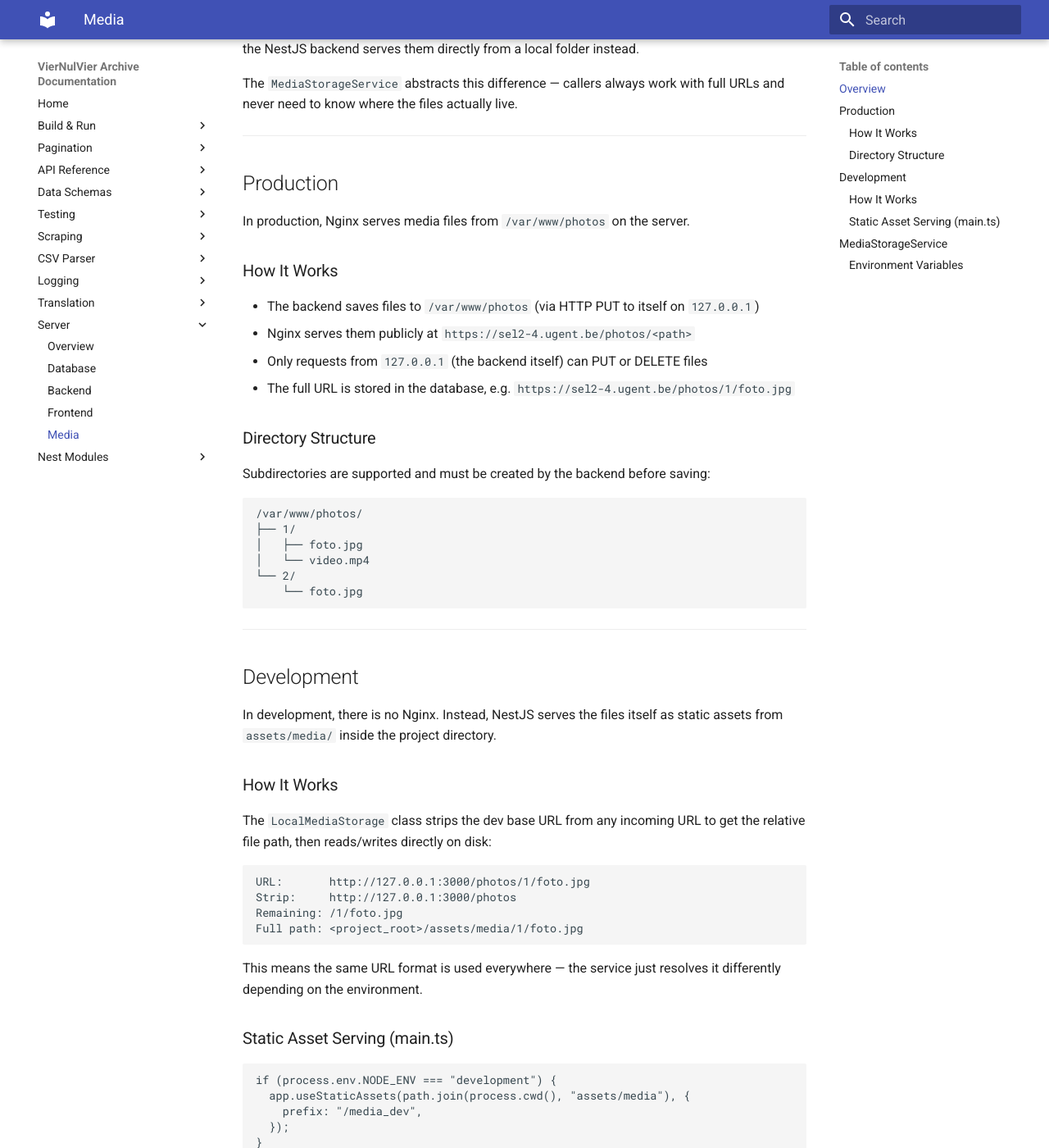
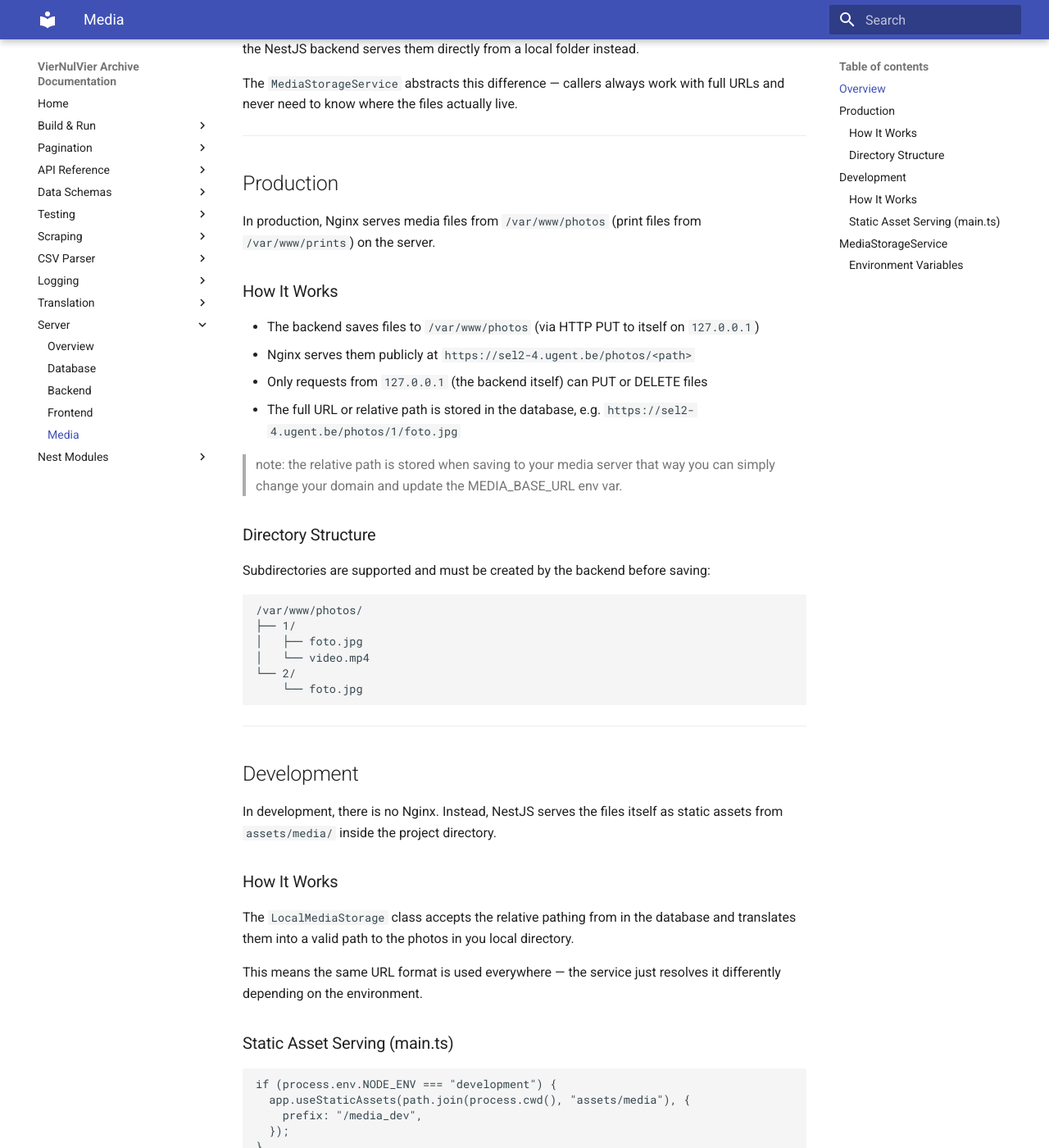
Before and after one commit to SELab-2/viernulvier-4, an MkDocs documentation site: the page built from docs/server/media.md, in a window 1280 px wide and 1400 px high, scrolled down 209 px. Shown: the whole window at 82% size. Built offline with MkDocs 1.6.1 and Material for MkDocs 9.7.7, drawn with Linux system fonts in a browser that asks for light colours; the version menu is left out; some of the changed text lies outside the part shown.

Commit message:
update doc

````diff
--- a/docs/server/media.md
+++ b/docs/server/media.md
@@ -12,14 +12,17 @@
 
 ## Production
 
-In production, Nginx serves media files from `/var/www/photos` on the server.
+In production, Nginx serves media files from `/var/www/photos` (print files from `/var/www/prints`) on the server.
 
 ### How It Works
 
 - The backend saves files to `/var/www/photos` (via HTTP PUT to itself on `127.0.0.1`)
 - Nginx serves them publicly at `https://sel2-4.ugent.be/photos/<path>`
 - Only requests from `127.0.0.1` (the backend itself) can PUT or DELETE files
-- The full URL is stored in the database, e.g. `https://sel2-4.ugent.be/photos/1/foto.jpg`
+- The full URL or relative path is stored in the database, e.g. `https://sel2-4.ugent.be/photos/1/foto.jpg`
+
+> note: the relative path is stored when saving to your media server that way you can simply change your domain and
+> update the MEDIA_BASE_URL env var.
 
 ### Directory Structure
 
@@ -43,15 +46,8 @@
 
 ### How It Works
 
-The `LocalMediaStorage` class strips the dev base URL from any incoming URL to get the relative file path, then
-reads/writes directly on disk:
-
-```
-URL:       http://127.0.0.1:3000/photos/1/foto.jpg
-Strip:     http://127.0.0.1:3000/photos
-Remaining: /1/foto.jpg
-Full path: <project_root>/assets/media/1/foto.jpg
-```
+The `LocalMediaStorage` class accepts the relative pathing from in the database and translates them into a valid path to
+the photos in you local directory.
 
 This means the same URL format is used everywhere — the service just resolves it differently depending on the
 environment.
@@ -83,18 +79,19 @@
 
 ### Environment Variables
 
-| Variable         | Description                       | Default (dev)                  | Default (prod)                   |
-|------------------|-----------------------------------|--------------------------------|----------------------------------|
-| `MEDIA_BASE_URL` | Base URL used to build media URLs | `http://127.0.0.1:3000/photos` | `https://sel2-4.ugent.be/photos` |
+| Variable         | Description                       | Default (dev)           | Default (prod)            |
+|------------------|-----------------------------------|-------------------------|---------------------------|
+| `MEDIA_BASE_URL` | Base URL used to build media URLs | `http://127.0.0.1:3000` | `https://sel2-4.ugent.be` |
 
 Set these in your `.env` files:
+> Note: notice that it stops before the first /.
 
 ```bash
 # .env.development
-MEDIA_BASE_URL=http://127.0.0.1:3000/media_dev
+MEDIA_BASE_URL=http://127.0.0.1:3000 # not really relevant in dev.
 
 # .env.production
-MEDIA_BASE_URL=https://sel2-4.ugent.be/photos
+MEDIA_BASE_URL=https://sel2-4.ugent.be
 ```
 
 > **Important:** Always use `npm run start:dev` for development. Running `npm run start:prod` locally will use
````
